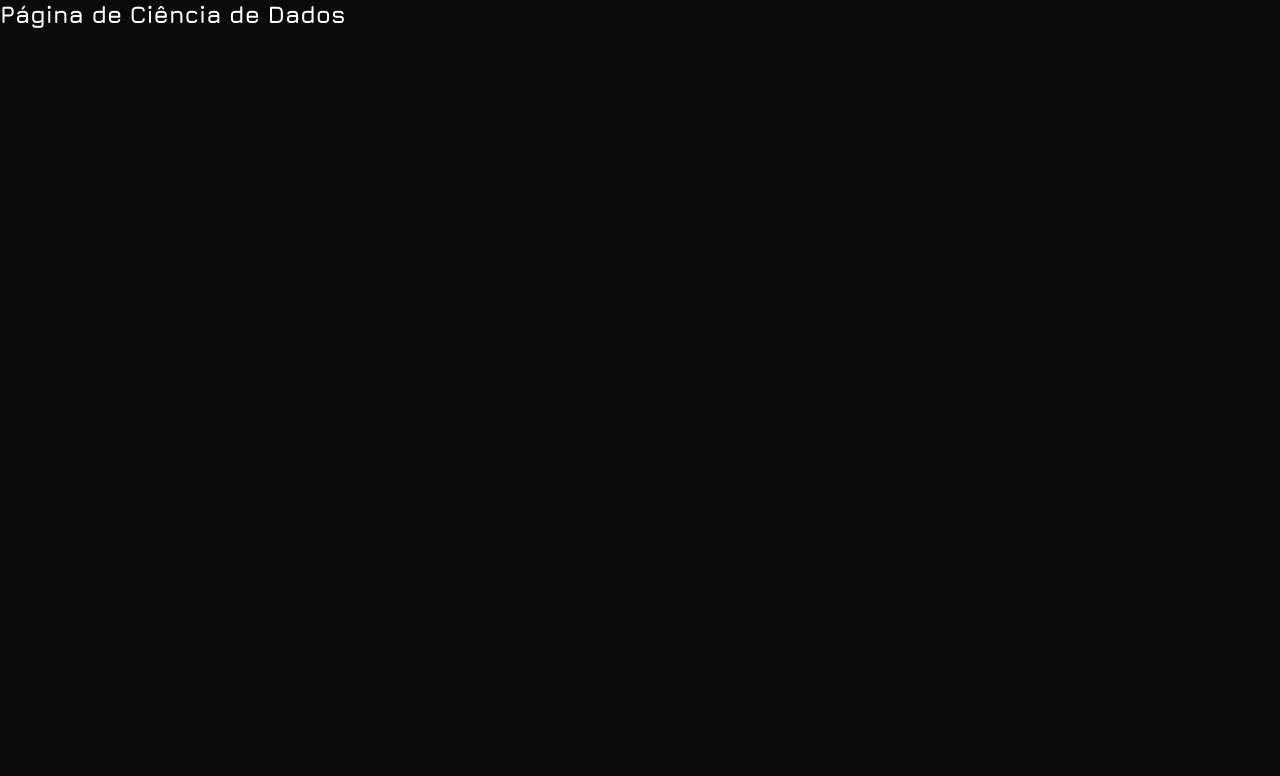
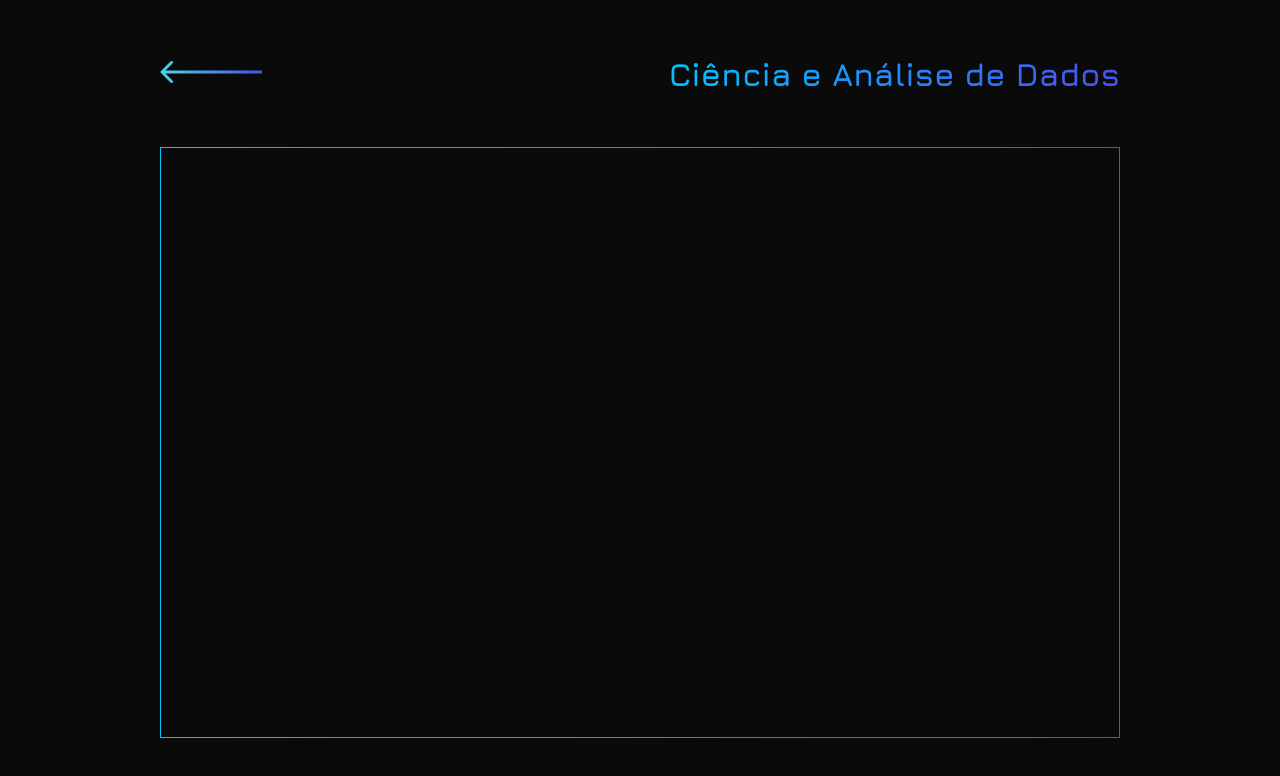
Before and after one commit to FabricioMacena/portfolio, a React (Create React App) app: page /datascience in a window 1280 px wide. Shown: the top 776 px of the page. Built offline with nearby package versions, Linux system fonts and the light colour scheme.

Commit message:
páginas dos projetos inicializada

```diff
--- a/src/Pages/DataSciencePage/index.js
+++ b/src/Pages/DataSciencePage/index.js
@@ -1,7 +1,15 @@
+import TemplateProjs from "../../components/TemplateProjs"
+
 export default function DataSciencePage(){
     return(
-        <>
-            <h2>Página de Ciência de Dados</h2>
-        </>
+        <TemplateProjs
+            values={{
+                title: "Ciência e Análise de Dados",
+                colors: {
+                    primaryColor: "#00C2FF",
+                    secondaryColor: "#4950EF"
+                }
+            }}
+        />
     )
 }
--- a/src/Pages/DevelopmentPage/index.js
+++ b/src/Pages/DevelopmentPage/index.js
@@ -1,7 +1,15 @@
+import TemplateProjs from "../../components/TemplateProjs"
+
 export default function DevelopmentPage(){
     return(
-        <>
-            <h2>Página de Desenvolvimento e Software</h2>
-        </>
+        <TemplateProjs
+            values={{
+                title: "Desenvolvimento de Software",
+                colors: {
+                    primaryColor: "#F9BC21",
+                    secondaryColor: "#F97515"
+                }
+            }}
+        />
     )
 }
--- /dev/null
+++ b/src/components/Header/index.js
@@ -0,0 +1,22 @@
+import { Container, Title } from "./styles";
+
+import { Link } from "react-router-dom";
+
+import arrowData from "../../assets/imgs/arrow-data.png";
+import arrowDev from "../../assets/imgs/arrow-dev.png";
+
+export default function Header({ title, colors }){
+    return(
+        <Container>
+            <Link to="/">
+                {
+                    title === "Desenvolvimento de Software"
+                        ? <img src={arrowDev} alt="Voltar" />
+                        : <img src={arrowData} alt="Voltar" />
+                }
+            </Link>
+
+            <Title colors={colors} >{ title }</Title>
+        </Container>
+    )
+}
--- /dev/null
+++ b/src/components/Header/styles.js
@@ -0,0 +1,20 @@
+import styled from "styled-components";
+
+export const Container = styled.header`
+    height: 20%;
+    display: flex;
+    flex-direction: row;
+    align-items: center;
+    justify-content: space-between;
+`;
+
+export const Title = styled.h1`
+    background-clip: text;
+    -webkit-background-clip: text;
+    -webkit-text-fill-color: transparent;
+    background-image: linear-gradient(
+        to right,
+        ${props => props.colors.primaryColor},
+        ${props => props.colors.secondaryColor}
+    );
+`;
--- /dev/null
+++ b/src/components/Projects/index.js
@@ -0,0 +1,11 @@
+import { Container } from "./styles";
+
+export default function Projects({ colors }){
+    return(
+        <Container
+            colors={colors}
+        >
+
+        </Container>
+    )
+}
--- /dev/null
+++ b/src/components/Projects/styles.js
@@ -0,0 +1,10 @@
+import styled from "styled-components";
+
+export const Container = styled.article`
+    height: 80%;
+
+    border: 1px solid transparent;
+    border-radius: 10px;
+    border-image: linear-gradient(to right, ${props => props.colors.primaryColor}, ${props => props.colors.secondaryColor}) 1;
+    border-image-slice: 1;
+`;
--- /dev/null
+++ b/src/components/TemplateProjs/index.js
@@ -0,0 +1,19 @@
+import Header from "../Header";
+import Projects from "../Projects";
+import { Template } from "./styles";
+
+export default function TemplateProjs({ values }){
+    return(
+        <Template>
+            <Header
+                title={values.title}
+                colors={values.colors}
+            />
+            <Projects
+                colors={values.colors}
+            >
+
+            </Projects>
+        </Template>
+    )
+}
--- /dev/null
+++ b/src/components/TemplateProjs/styles.js
@@ -0,0 +1,6 @@
+import styled from "styled-components";
+
+export const Template = styled.main`
+    height: calc(100vh - 4rem);
+    padding: 0 10rem 4rem 10rem;
+`;
```
Also changed, not shown: src/assets/imgs/arrow-data.png (added), src/assets/imgs/arrow-dev.png (added).
